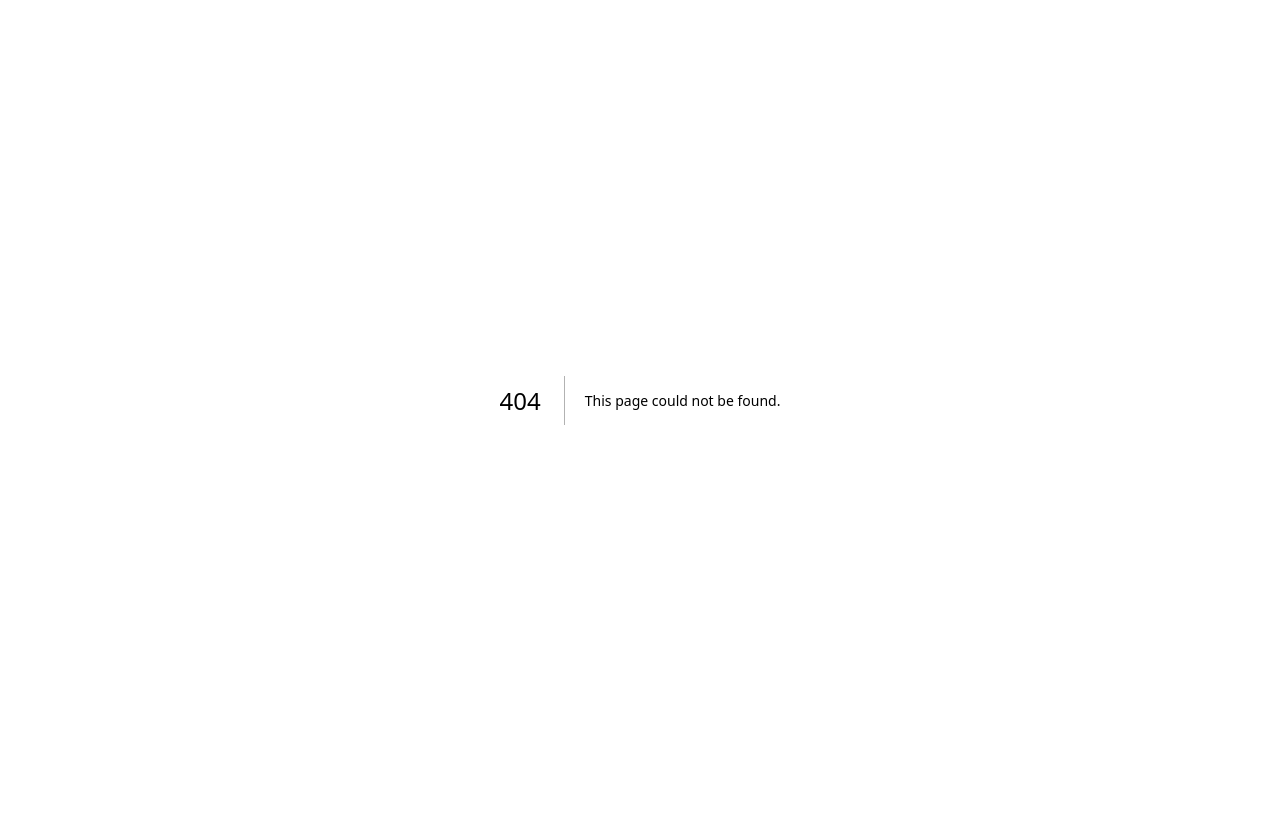
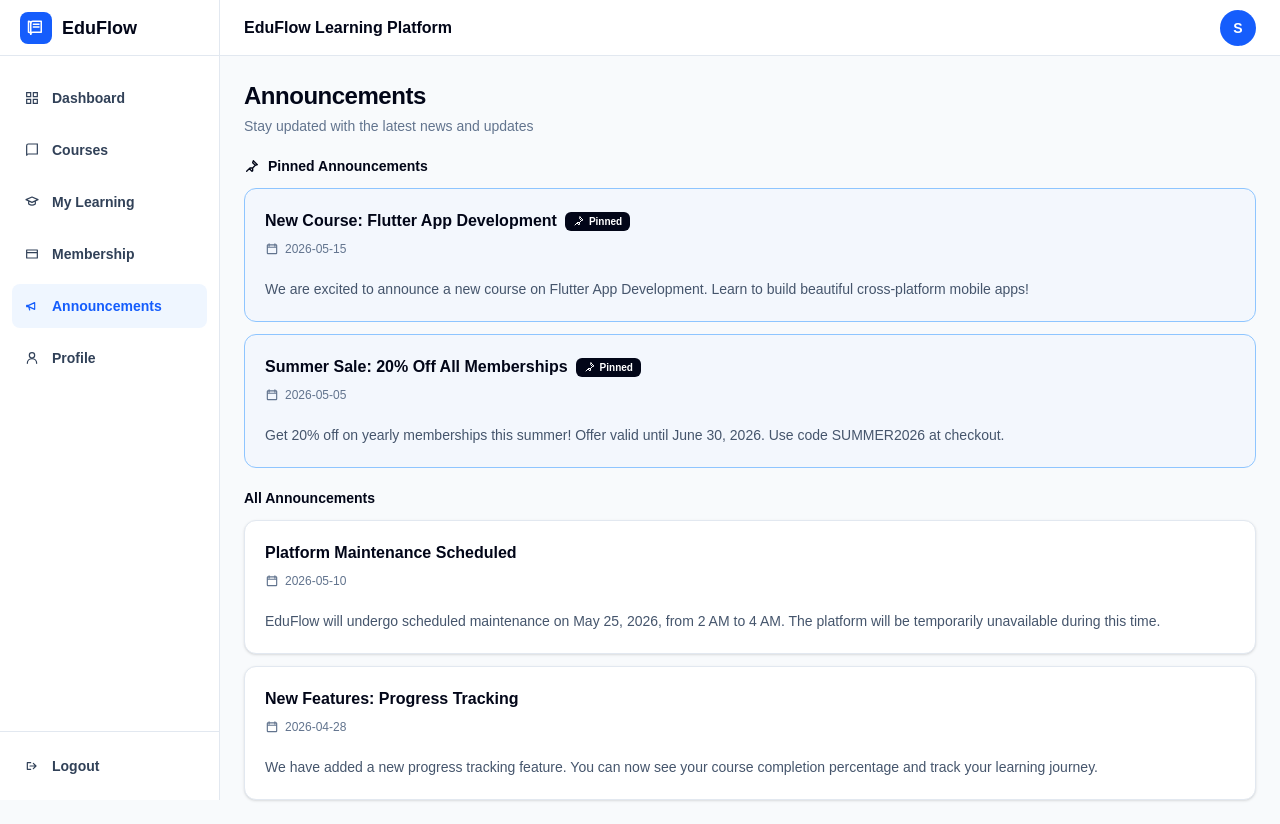
Before and after one commit to SiddharthaDhakal2/EduFlow, a Next.js app in the folder frontend/: page /user/announcements in a window 1280 px wide. Before the commit this address had no page. Before the commit the page ends 800 px from the top, so only its background shows below. Built offline with nearby package versions, Linux system fonts and the light colour scheme.

Commit message:
Add user announcements page

```diff
--- /dev/null
+++ b/frontend/app/(dashboard)/user/announcements/page.tsx
@@ -0,0 +1,152 @@
+const pinnedAnnouncements = [
+  {
+    title: "New Course: Flutter App Development",
+    date: "2026-05-15",
+    body: "We are excited to announce a new course on Flutter App Development. Learn to build beautiful cross-platform mobile apps!",
+  },
+  {
+    title: "Summer Sale: 20% Off All Memberships",
+    date: "2026-05-05",
+    body: "Get 20% off on yearly memberships this summer! Offer valid until June 30, 2026. Use code SUMMER2026 at checkout.",
+  },
+];
+
+const announcements = [
+  {
+    title: "Platform Maintenance Scheduled",
+    date: "2026-05-10",
+    body: "EduFlow will undergo scheduled maintenance on May 25, 2026, from 2 AM to 4 AM. The platform will be temporarily unavailable during this time.",
+  },
+  {
+    title: "New Features: Progress Tracking",
+    date: "2026-04-28",
+    body: "We have added a new progress tracking feature. You can now see your course completion percentage and track your learning journey.",
+  },
+];
+
+export const metadata = {
+  title: "Announcements - EduFlow",
+};
+
+export default function AnnouncementsPage() {
+  return (
+    <div className="max-w-5xl space-y-5">
+      <section>
+        <h1 className="text-2xl font-black tracking-[-0.02em] text-slate-950">
+          Announcements
+        </h1>
+        <p className="mt-1 text-sm text-slate-500">
+          Stay updated with the latest news and updates
+        </p>
+      </section>
+
+      <section>
+        <div className="mb-3 flex items-center gap-2 text-sm font-black text-slate-950">
+          <PinIcon />
+          <h2>Pinned Announcements</h2>
+        </div>
+
+        <div className="space-y-3">
+          {pinnedAnnouncements.map((announcement) => (
+            <AnnouncementCard
+              key={announcement.title}
+              announcement={announcement}
+              pinned
+            />
+          ))}
+        </div>
+      </section>
+
+      <section>
+        <h2 className="mb-3 text-sm font-black text-slate-950">
+          All Announcements
+        </h2>
+
+        <div className="space-y-3">
+          {announcements.map((announcement) => (
+            <AnnouncementCard
+              key={announcement.title}
+              announcement={announcement}
+            />
+          ))}
+        </div>
+      </section>
+    </div>
+  );
+}
+
+function AnnouncementCard({
+  announcement,
+  pinned = false,
+}: {
+  announcement: {
+    title: string;
+    date: string;
+    body: string;
+  };
+  pinned?: boolean;
+}) {
+  return (
+    <article
+      className={`rounded-xl border p-5 ${
+        pinned
+          ? "border-blue-300 bg-blue-50/50"
+          : "border-slate-200 bg-white shadow-sm"
+      }`}
+    >
+      <div className="flex flex-wrap items-center gap-2">
+        <h3 className="text-base font-black text-slate-950">
+          {announcement.title}
+        </h3>
+        {pinned ? (
+          <span className="inline-flex items-center gap-1 rounded-md bg-slate-950 px-2 py-0.5 text-[10px] font-bold text-white">
+            <PinIcon small />
+            Pinned
+          </span>
+        ) : null}
+      </div>
+
+      <div className="mt-2 flex items-center gap-1.5 text-xs text-slate-500">
+        <CalendarIcon />
+        <time dateTime={announcement.date}>{announcement.date}</time>
+      </div>
+
+      <p className="mt-5 text-sm leading-6 text-slate-600">
+        {announcement.body}
+      </p>
+    </article>
+  );
+}
+
+function PinIcon({ small = false }: { small?: boolean }) {
+  return (
+    <svg
+      aria-hidden="true"
+      className={small ? "h-3 w-3" : "h-4 w-4"}
+      fill="none"
+      viewBox="0 0 24 24"
+    >
+      <path
+        d="m14 4 6 6-3 1-4 4v4l-1 1-4-4 1-1h4l4-4-4-4 1-3ZM4 20l5-5"
+        stroke="currentColor"
+        strokeLinecap="round"
+        strokeLinejoin="round"
+        strokeWidth="2"
+      />
+    </svg>
+  );
+}
+
+function CalendarIcon() {
+  return (
+    <svg aria-hidden="true" className="h-3.5 w-3.5" fill="none" viewBox="0 0 24 24">
+      <path
+        d="M7 3v4M17 3v4M4 9h16M5 5h14a1 1 0 0 1 1 1v13a1 1 0 0 1-1 1H5a1 1 0 0 1-1-1V6a1 1 0 0 1 1-1Z"
+        stroke="currentColor"
+        strokeLinecap="round"
+        strokeLinejoin="round"
+        strokeWidth="2"
+      />
+    </svg>
+  );
+}
```
